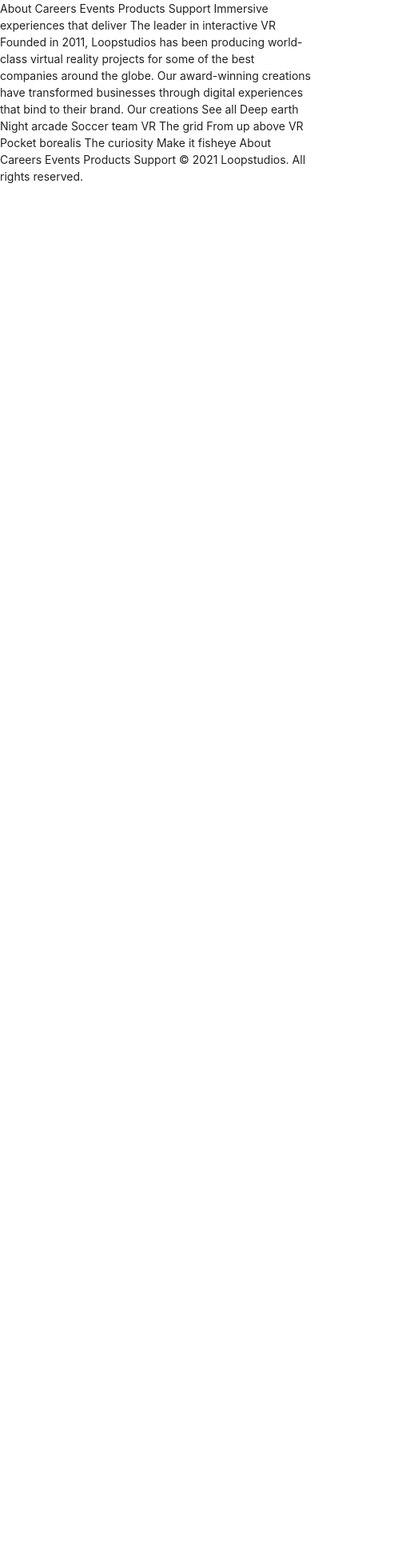
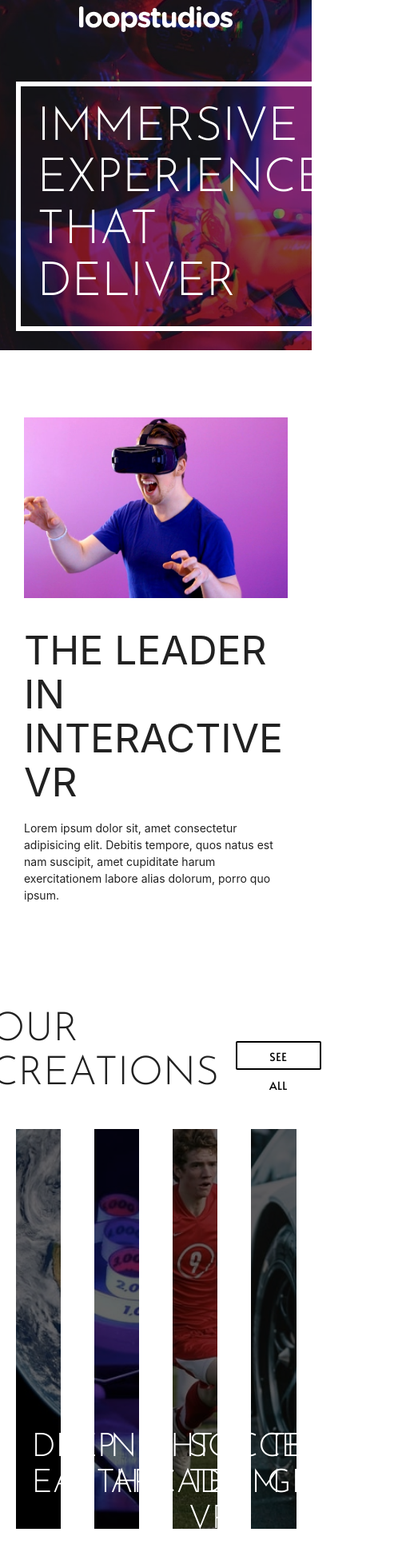
Before and after one commit to georgeburton97/LoopStudios, a plain HTML site: page index.html in a window 390 px wide. Shown: the top 1951 px of the page at 80% size, 503 px wide, since content can reach past the window. Before the commit the page ends 844 px from the top, so only its background shows below. Drawn offline with nearby package versions, Linux system fonts and the light colour scheme.

Commit message:
Added grid section

```diff
--- a/index.html
+++ b/index.html
@@ -10,48 +10,111 @@
     <!--Import Google Icon Font-->
     <link href="https://fonts.googleapis.com/icon?family=Material+Icons" rel="stylesheet">
     <!-- Compiled and minified CSS -->
+
+    <link rel="stylesheet" href="style.css">
     <link rel="stylesheet" href="https://cdnjs.cloudflare.com/ajax/libs/materialize/1.0.0-beta/css/materialize.min.css">
-    <link rel="stylesheet" href="style.css">
   <title>Loopstudios | Home</title>
 
 
 </head>
 <body>
-  About
-  Careers
-  Events
-  Products
-  Support
 
-  Immersive experiences that deliver
+  <!-- Head -->
+    <header class="overlay">
+      <!-- Navbar -->
+      <nav class="nav-wrapper transparent no-shadows">
+        <div class="container">
+          <a href="" class="brand-logo"><img src="images/logo.svg" alt=""></a>
+          <ul class="right hide-on-med-and-down">
+            <li><a href="#">About</a></li>
+            <li><a href="#">Careers</a></li>
+            <li><a href="#">Evenets</a></li>
+            <li><a href="#">Products</a></li>
+            <li><a href="#">Support</a></li>
+          </ul>
+        </div>
+      </nav>
+      <div class="container">
+        <h1>IMMERSIVE<br>EXPERIENCES<br>THAT DELIVER</h1>
+      </div>
 
-  The leader in interactive VR
+    </header>
 
-  Founded in 2011, Loopstudios has been producing world-class virtual reality
-  projects for some of the best companies around the globe. Our award-winning
-  creations have transformed businesses through digital experiences that bind
-  to their brand.
+  <!-- Hero -->
+    <section class="hero hideformobile">
+      <div class="container relative">
+        <div class="row">
+          <div class="col s12 l7">
+            <img src="images/desktop/image-interactive.jpg" alt="">
+          </div>
+          <div class="col s12 l5 pull-l2 white moveme">
+            <h2>THE LEADER IN INTERACTIVE VR</h2>
+            <p>Lorem ipsum dolor sit, amet consectetur adipisicing elit. Debitis tempore, quos natus est nam suscipit, amet cupiditate harum exercitationem labore alias dolorum, porro quo ipsum.</p>
+          </div>
+        </dov>
+      </div>
+    </section>
 
-  Our creations
+    <section class="hidefordesktop">
+      <div class="container">
+        <div class="row">
+          <div class="col s12 m12 l12">
+            <img src="images/desktop/image-interactive.jpg" alt="">
+          </div>
+          <div class="col s12 m12 l12">
+            <h2>THE LEADER IN INTERACTIVE VR</h2>
+            <p>Lorem ipsum dolor sit, amet consectetur adipisicing elit. Debitis tempore, quos natus est nam suscipit, amet cupiditate harum exercitationem labore alias dolorum, porro quo ipsum.</p>
+          </div>
+        </div>
+      </div>
+    </section>
+  <!-- Grid -->
+    <section class="grid">
+      <div class="container">
+        <div class="row flex">
+          <div class="col l5">
+            <h2>OUR CREATIONS</h2>
+          </div>
+          <div class="col l2 offset-l5">
+            <a href="" class="btn">SEE ALL</a>
+          </div>
+        </div>
 
-  See all
+        <div class="grid2">
+          <div class="img img1">
+            <h3 class="img-text">DEEP<BR>EARTH</h3>
+          </div>
+          <div class="img img2">
+            <h3 class="img-text">NIGHT<BR>ARCADE</h3>
+          </div>
+          <div class="img img3">
+            <h3 class="img-text">SOCCER<BR>TEAM VR</h3>
+          </div>
+          <div class="img img4">
+            <h3 class="img-text">THE<BR>GRID</h3>
+          </div>
+          <div class="img img5">
+            <h3 class="img-text">FROM UP<BR>ABOVE VR</h3>
+          </div>
+          <div class="img img6">
+            <h3 class="img-text">POCKET<BR>BOREALIS</h3>
+          </div>
+          <div class="img img7">
+            <h3 class="img-text">THE<BR>CURIOSITY</h3>
+          </div>
+          <div class="img img8">
+            <h3 class="img-text">MAKE IT<BR>FISHEYE</h3>
+          </div>
+        </div>
 
-  Deep earth
-  Night arcade
-  Soccer team VR
-  The grid
-  From up above VR
-  Pocket borealis
-  The curiosity
-  Make it fisheye
+      </div>
 
-  About
-  Careers
-  Events
-  Products
-  Support
 
-  © 2021 Loopstudios. All rights reserved.
+
+
+
+    </section>
+  <!-- Footer -->
 
   <script src="https://code.jquery.com/jquery-3.3.1.min.js"></script>
   <script src="https://cdnjs.cloudflare.com/ajax/libs/materialize/1.0.0-beta/js/materialize.min.js"></script>
--- a/style.css
+++ b/style.css
@@ -0,0 +1,279 @@
+@import url("https://fonts.googleapis.com/css2?family=Alata&display=swap");
+@import url("https://fonts.googleapis.com/css2?family=Josefin+Sans:ital,wght@0,100;0,200;0,300;0,400;0,500;0,600;0,700;1,100;1,200;1,300;1,400;1,500;1,600;1,700&display=swap");
+
+.overlay::after {
+    content: "";
+    height: 100%;
+    width: 100%;
+    background-color: black;
+    position: absolute;
+    top: 0;
+    left: 0;
+    opacity: 0.5;
+    z-index: 0;
+}
+
+.overlay {
+    position: relative;
+}
+
+.overlay {
+    background: url("images/desktop/image-hero.jpg");
+    background-size: cover;
+    background-position: center;
+    min-height: 50vh;
+}
+
+.overlay > * {
+    z-index: 10;
+    position: relative;
+}
+
+.no-shadows {
+    box-shadow: none !important;
+}
+
+nav {
+    font-family: "Alata", sans-serif;
+}
+
+header h1 {
+    font-family: "Josefin Sans", sans-serif;
+    color: #fff;
+    border: 6px solid #fff;
+    display: inline-block;
+    padding: 1.5rem;
+    margin-top: 13%;
+    font-weight: 300;
+}
+
+.relative {
+    position: relative;
+}
+
+section {
+    margin-top: 10vh;
+}
+
+.moveme {
+    position: absolute !important;
+    top: 33%;
+    left: -25px;
+}
+
+.hidefordesktop {
+    display: none;
+}
+
+/* .moveme {
+    margin-top: 140px;
+
+    display: inline-block;
+} */
+
+.moveme h2,
+.moveme p {
+    padding: 20px;
+    padding-left: 50px;
+}
+
+.moveme h2 {
+    font-family: "Josefin Sans", sans-serif;
+    font-weight: 300;
+}
+
+.moveme p {
+    font-family: "Alata", sans-serif;
+    font-weight: 400;
+}
+
+.flex {
+    display: flex;
+    justify-content: center;
+    align-items: center;
+}
+
+.btn {
+    margin-top: 20px;
+    background-color: #fff !important;
+    color: black !important;
+    border: 2px solid black !important;
+    box-shadow: none !important;
+    padding: 0 40px !important;
+    font-family: "Alata", sans-serif;
+    font-weight: 400;
+}
+
+.img1 {
+    background: url(images/desktop/image-deep-earth.jpg);
+    background-repeat: no-repeat;
+    background-position: center;
+    background-size: cover;
+    width: 100% !important;
+    height: 400px;
+}
+.img2 {
+    background: url(images/desktop/image-deep-earth.jpg);
+    background-repeat: no-repeat;
+    background-position: center;
+    background-size: cover;
+    width: 100% !important;
+    height: 400px;
+}
+.img3 {
+    background: url(images/desktop/image-deep-earth.jpg);
+    background-repeat: no-repeat;
+    background-position: center;
+    background-size: cover;
+    width: 100% !important;
+    height: 400px;
+}
+.img {
+    background: url(images/desktop/image-deep-earth.jpg);
+    background-repeat: no-repeat;
+    background-position: center;
+    background-size: cover;
+    width: 100% !important;
+    height: 500px;
+    position: relative;
+}
+
+.img > * {
+    z-index: 10;
+    position: relative;
+}
+
+.img::after {
+    content: "";
+    height: 100%;
+    width: 100%;
+    background-color: black;
+    position: absolute;
+    top: 0;
+    left: 0;
+    opacity: 0.6;
+    z-index: 0;
+}
+
+.img-text {
+    position: absolute !important;
+    top: 350px !important;
+    left: 20px !important;
+    display: inline-block;
+    font-family: "Josefin Sans", sans-serif;
+    font-weight: 300;
+}
+
+.grid2 {
+    display: grid;
+    grid-template-columns: repeat(4, 1fr);
+    grid-gap: 3rem !important;
+    justify-content: center !important;
+    color: #fff;
+}
+
+.img1 {
+    background: url(images/desktop/image-deep-earth.jpg);
+    background-repeat: no-repeat;
+    background-position: center;
+    background-size: cover;
+    width: 100% !important;
+    height: 500px;
+    position: relative;
+}
+.img2 {
+    background: url(images/desktop/image-night-arcade.jpg);
+    background-repeat: no-repeat;
+    background-position: center;
+    background-size: cover;
+    width: 100% !important;
+    height: 500px;
+    position: relative;
+}
+.img3 {
+    background: url(images/desktop/image-soccer-team.jpg);
+    background-repeat: no-repeat;
+    background-position: center;
+    background-size: cover;
+    width: 100% !important;
+    height: 500px;
+    position: relative;
+}
+.img4 {
+    background: url(images/desktop/image-grid.jpg);
+    background-repeat: no-repeat;
+    background-position: center;
+    background-size: cover;
+    width: 100% !important;
+    height: 500px;
+    position: relative;
+}
+.img5 {
+    background: url(images/desktop/image-from-above.jpg);
+    background-repeat: no-repeat;
+    background-position: center;
+    background-size: cover;
+    width: 100% !important;
+    height: 500px;
+    position: relative;
+}
+.img6 {
+    background: url(images/desktop/image-pocket-borealis.jpg);
+    background-repeat: no-repeat;
+    background-position: center;
+    background-size: cover;
+    width: 100% !important;
+    height: 500px;
+    position: relative;
+}
+.img7 {
+    background: url(images/desktop/image-curiosity.jpg);
+    background-repeat: no-repeat;
+    background-position: center;
+    background-size: cover;
+    width: 100% !important;
+    height: 500px;
+    position: relative;
+}
+.img8 {
+    background: url(images/desktop/image-fisheye.jpg);
+    background-repeat: no-repeat;
+    background-position: center;
+    background-size: cover;
+    width: 100% !important;
+    height: 500px;
+    position: relative;
+}
+
+.grid h2 {
+    font-family: "Josefin Sans", sans-serif;
+    font-weight: 300;
+}
+
+@media screen and (max-width: 670px) {
+    header {
+        min-height: 500px;
+    }
+
+    .hidefordesktop {
+        display: block;
+    }
+
+    .hidefordesktop img {
+        width: 100%;
+    }
+}
+
+@media screen and (max-width: 1828px) {
+    .hideformobile {
+        display: none;
+    }
+
+    .hidefordesktop {
+        display: block;
+    }
+
+    .hidefordesktop img {
+        width: 100%;
+    }
+}
```
